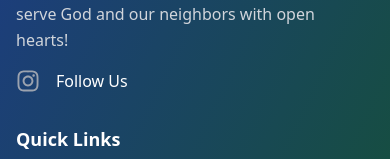
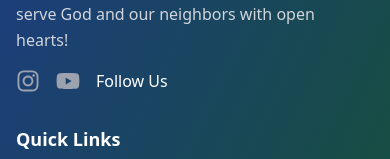
Before and after one commit to xploreout/em-0708, a React (Vite) app: page / in a window 390 px wide. Shown: the part 3394-3553 px from the top of the page. Built offline with nearby package versions, Linux system fonts and the light colour scheme.

Commit message:
mobil display video

```diff
--- a/src/components/Children.tsx
+++ b/src/components/Children.tsx
@@ -2,10 +2,12 @@ import { Calendar, Clock, MapPin } from 'lucide-react'
 
 const Children = () => {
   return (
-    <section className='py-20 bg-white'>
+    <section className='py-10 bg-white'>
       <div className='max-w-7xl mx-auto px-4 sm:px-6 lg:px-8'>
         <div className='text-left mb-14'>
-          <h2 className='text-xl font-bold text-gray-900 uppercase tracking-widest'>Children AWANA</h2>
+          <h2 className='text-xl font-bold text-gray-900 uppercase tracking-widest'>
+            Children AWANA
+          </h2>
         </div>
 
         <div className='flex flex-col md:flex-row gap-8 items-start'>
--- a/src/components/Footer.tsx
+++ b/src/components/Footer.tsx
@@ -1,6 +1,6 @@
 import React, { useState } from 'react'
 import { ChevronDown, Mail, MapPin } from 'lucide-react'
-import { FaInstagram } from 'react-icons/fa'
+import { FaInstagram, FaYoutube } from 'react-icons/fa'
 import { Link } from 'react-router-dom'
 
 const resourcesItems = [
@@ -56,7 +56,17 @@ const Footer = () => {
                 aria-label='Instagram'
               >
                 <FaInstagram className='h-6 w-6' />
-              </a> <span>Follow Us</span>
+              </a>
+              <a
+                href='https://www.youtube.com/@SnL-em'
+                target='_blank'
+                rel='noopener noreferrer'
+                className='text-gray-400 hover:text-red-500 transition-colors duration-200 transform hover:scale-110'
+                aria-label='YouTube'
+              >
+                <FaYoutube className='h-6 w-6' />
+              </a>
+              <span>Follow Us</span>
               {/* <a
                 href='#'
                 className='text-gray-400 hover:text-purple-400 transition-colors duration-200 transform hover:scale-110'
--- a/src/components/PastEvents.tsx
+++ b/src/components/PastEvents.tsx
@@ -159,11 +159,11 @@ const PastEvents = () => {
         <div className='mb-2 -mx-4 sm:-mx-6 lg:-mx-8'>
           <div className='h-px bg-gray-200 w-full' />
         </div>
-        <div className='flex items-start gap-8 mb-10 pt-6'>
+        <div className='flex flex-col md:flex-row md:items-start gap-4 md:gap-8 mb-10 pt-6'>
           <span className='px-4 text-xl font-bold text-gray-900 uppercase tracking-widest shrink-0'>
             2026
           </span>
-          <div className='w-1/3 p-4'>
+          <div className='w-full md:w-1/3 px-4'>
             <div className='bg-white rounded-2xl shadow-xl overflow-hidden hover:shadow-2xl'>
               <div className='aspect-video w-full'>
                 <iframe
```
